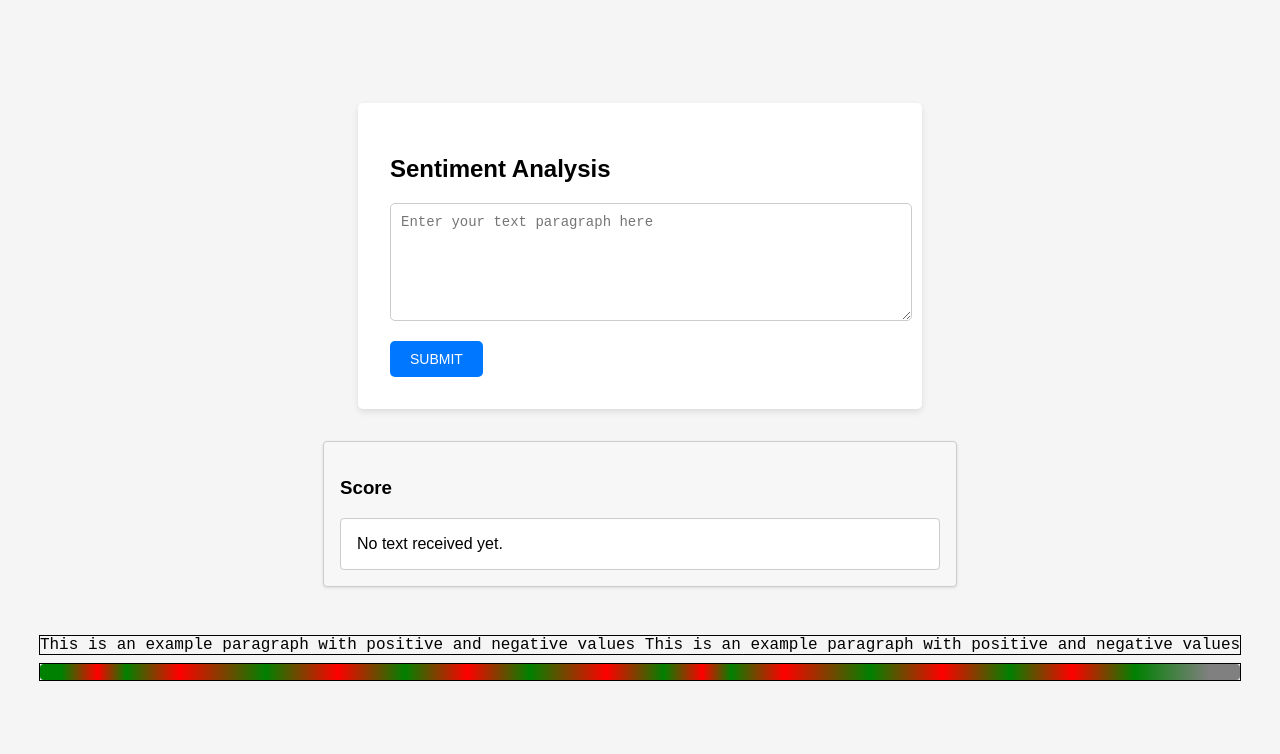
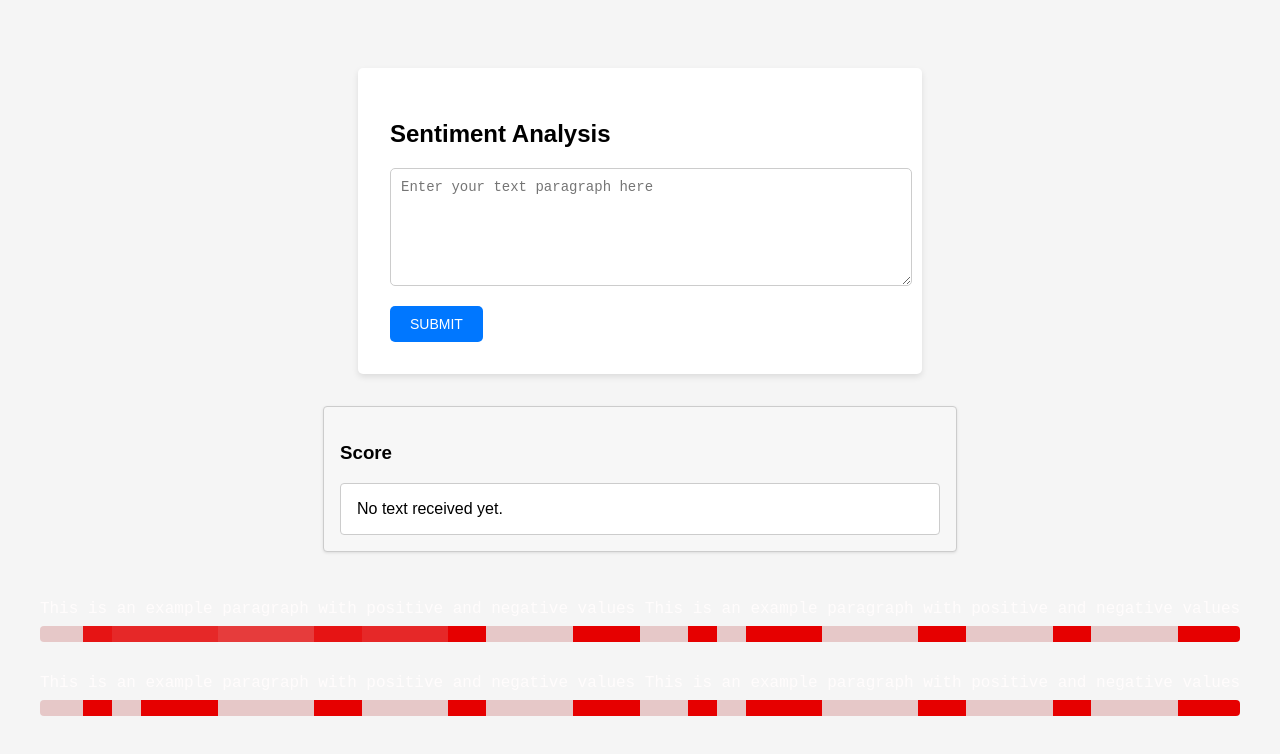
Before and after one commit to huangruoqi/ruoqi-org, a React (Create React App) app in the folder frontend/: page / in a window 1280 px wide. Shown: the top 754 px of the page. Built offline with nearby package versions, Linux system fonts and the light colour scheme.

Commit message:
getColor need more

```diff
--- a/frontend/src/App.js
+++ b/frontend/src/App.js
@@ -21,11 +21,19 @@ const App = () => {
   const [text, setText] = useState('');
   const [receivedText, setReceivedText] = useState('');
 
-  const [words] = useState([
+  const [lines] = useState([[
     "This", "is", "an", "example", "paragraph", "with", "positive", "and", "negative", "values",
     "This", "is", "an", "example", "paragraph", "with", "positive", "and", "negative", "values",
+  ],
+  [
+    "This", "is", "an", "example", "paragraph", "with", "positive", "and", "negative", "values",
+    "This", "is", "an", "example", "paragraph", "with", "positive", "and", "negative", "values",
+  ]]
+  );
+  const [values] = useState([
+    [1, 0.1, 0.2, 0.2, 0.3, 0.1, 0.2, -1, 1, -1, 1, -1, 1, -1, 1, -1, 1, -1, 1, 0],
+    [1, -1, 1, -1, 1, -1, 1, -1, 1, -1, 1, -1, 1, -1, 1, -1, 1, -1, 1, 0],
   ]);
-  const [values] = useState([1, -1, 1, -1, 1, -1, 1, -1, 1, -1, 1, -1, 1, -1, 1, -1, 1, -1, 1, 0]);
 
   const handleChange = (e) => {
     setText(e.target.value);
@@ -74,7 +82,11 @@ const App = () => {
         </button>
       </form>
       <TextDisplay receivedText={receivedText} />
-      <LineByLineBar words={words} values={values} />
+      {
+      lines.map((e, i) =>
+        <LineByLineBar words={e} values={values[i]} />
+      )
+      }
     </div>
   );
 };
--- a/frontend/src/components/LineByLineBar.css
+++ b/frontend/src/components/LineByLineBar.css
@@ -7,15 +7,13 @@
   justify-content: center;
 
 }
-.line-by-line-bar > div {
-  border: 1px solid;
-}
 
 .words-container {
   display: flex;
   margin-bottom: 0.5rem;
   font-family: 'Courier New', monospace; /* Use monospace font */
   font-size: 1rem;
+  color:rgb(255, 252, 252);
 }
 
 .child {
--- a/frontend/src/components/LineByLineBar.jsx
+++ b/frontend/src/components/LineByLineBar.jsx
@@ -3,7 +3,9 @@ import './LineByLineBar.css';
 
 const LineByLineBar = ({ words, values }) => {
   const getColor = (value) => {
-    return value > 0 ? 'green' : value < 0 ? 'red' : 'gray';
+    return `rgb(230, ${value*200}, ${value*200})`
+    // return value > 0 ? 'green' : value < 0 ? 'red' : 'gray';
+
   };
   const segmentLengths = words.map((e, i)=>e.length);
   const sum = segmentLengths.reduce((a, b)=>a+b, 0) + segmentLengths.length-1
@@ -19,17 +21,17 @@ const LineByLineBar = ({ words, values }) => {
     values.forEach((value, index) => {
       const startPos = total;
       const endPos = startPos + ratios[index];
-      const midPos = (startPos + endPos)/2;
+      // const midPos = (startPos + endPos)/2;
       const color = getColor(value);
-      if (index === 0) {
-        gradient += `, ${color} ${startPos}%, ${color} ${midPos}%`;
-      } else {
-        gradient += `, ${color} ${midPos}%`;
-      }
+      // if (index === 0) {
+        gradient += `, ${color} ${startPos}%, ${color} ${endPos}%`;
+      // } else {
+      //   gradient += `, ${color} ${midPos}%`;
+      // }
 
-      if (index === words.length - 1) {
-        gradient += `, ${color} ${endPos}%`;
-      }
+      // if (index === words.length - 1) {
+      //   gradient += `, ${color} ${endPos}%`;
+      // }
         total += ratios[index];
     });
 
```
